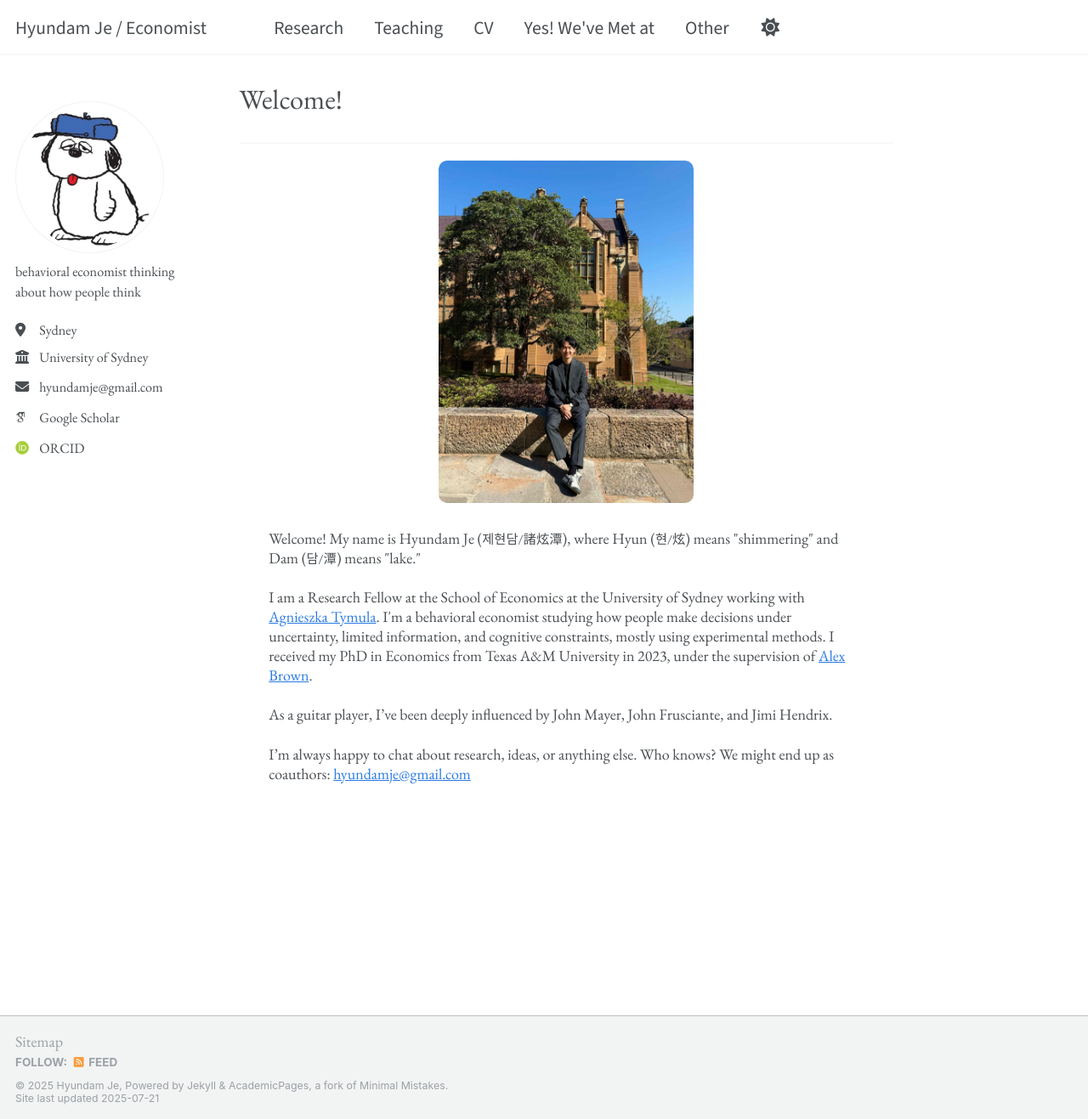
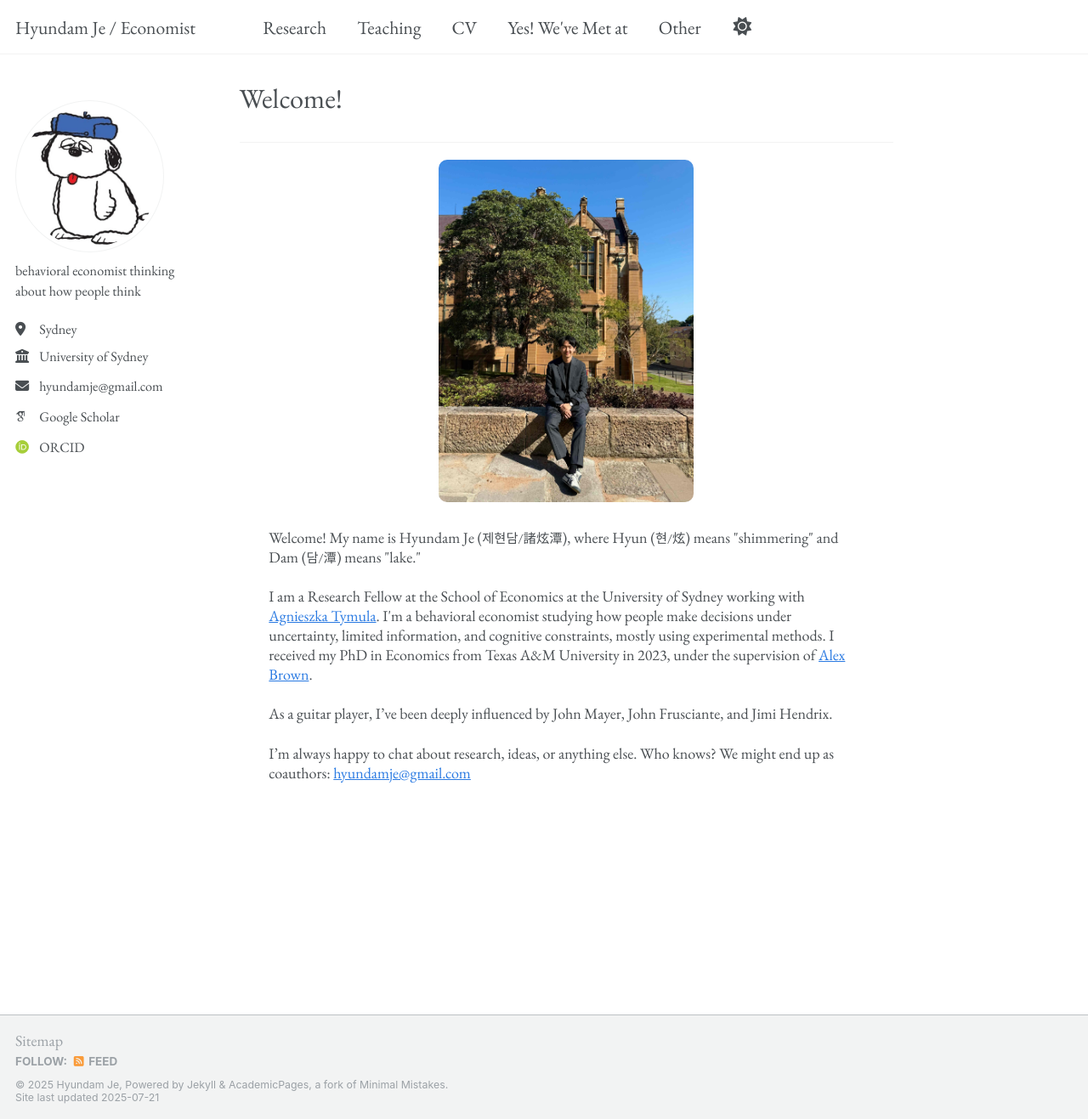
Before and after one commit to hyundamje/hyundamje.github.io, a Jekyll site: the page built from _pages/about.md, in a window 1280 px wide and 1317 px high. Shown: the whole window at 85% size. Built offline with Jekyll 4.4.1, drawn with Linux system fonts in a browser that asks for light colours; some web fonts are replaced.

Commit message:
Update custom.css

```diff
--- a/assets/css/custom.css
+++ b/assets/css/custom.css
@@ -3,7 +3,7 @@
 .masthead__menu,
 .masthead__menu a {
 
-  font-family:  'Source Sans 3', sans-serif !important;
+  font-family:  'EB Garamond', serif !important;
    font-size: 1.2rem !important;
   font-weight: 400;
 }
```
